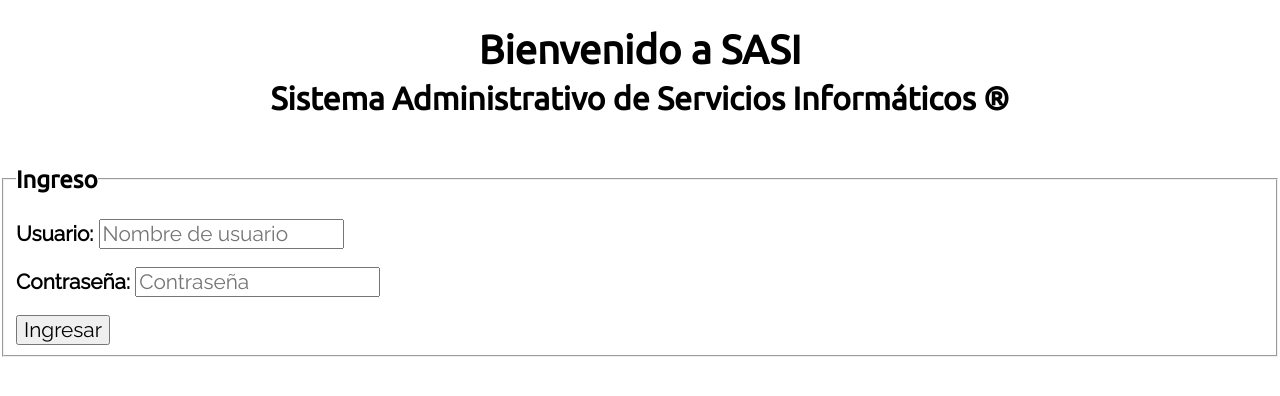
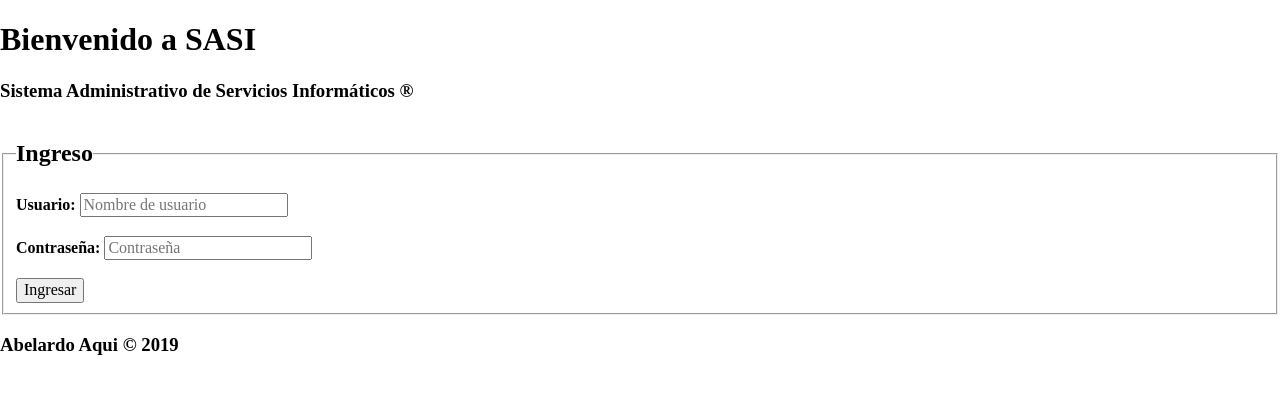
Before and after one commit to TecAbel/SASI, a PHP site: page / in a window 1280 px wide. Shown: the top 396 px of the page. Run offline with PHP 8.4, Linux system fonts and the light colour scheme; some libraries are stand-ins or nearby versions.

Commit message:
cambio de nombre

```diff
--- a/css/estilos.css
+++ b/css/index.css
@@ -1,9 +1,14 @@
 h1{
-    text-align: center;
     font-size: 250%;
 }
-h1,h2,h3{
+h1,h2,h3,h4{
+    text-align: center;
     font-family: 'Ubuntu', sans-serif;
+    text-transform: uppercase;
+}
+.autor{
+    font-size: 80%;
+    text-align: center;
 }
 
 label, input,p{
--- a/index.php
+++ b/index.php
@@ -1,3 +1,7 @@
+<?php
+    $autor = "Abelardo Aqui";
+    $año = "2019";
+?>
 <!DOCTYPE html>
 <html lang="en">
 <head>
@@ -15,8 +19,9 @@
     <header>
         <h1>
             <strong>Bienvenido a SASI</strong> <br>
-            <small>Sistema Administrativo de Servicios Informáticos &reg;</small>
+
         </h1>
+        <h3>Sistema Administrativo de Servicios Informáticos &reg;</h3>
     </header>
     <main>
         <section class="login">
@@ -33,6 +38,10 @@
                 </fieldset>
             </form>
         </section>
+
+        <footer>
+            <h3 class="autor"><?php echo $autor;?> &copy; <?php echo $año?></h3>
+        </footer>
     </main>
 </body>
 </html>
```
